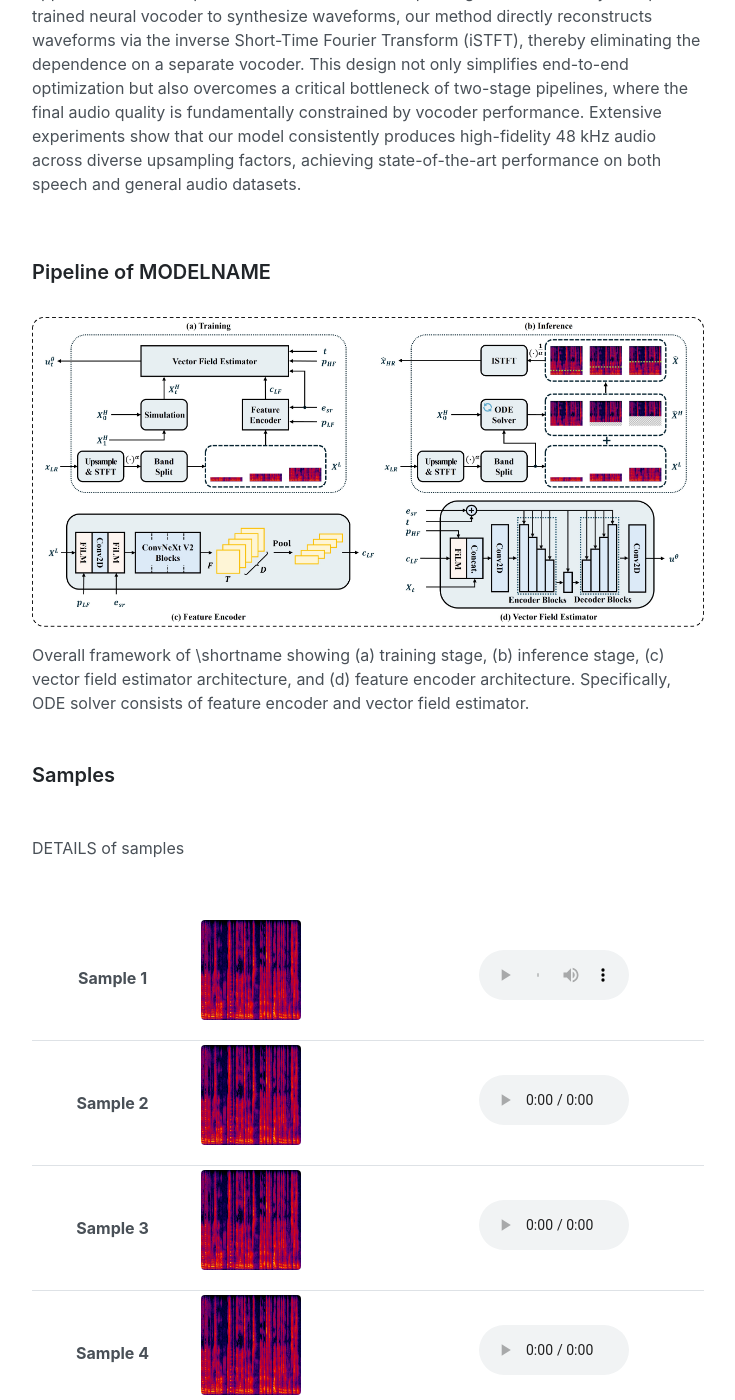
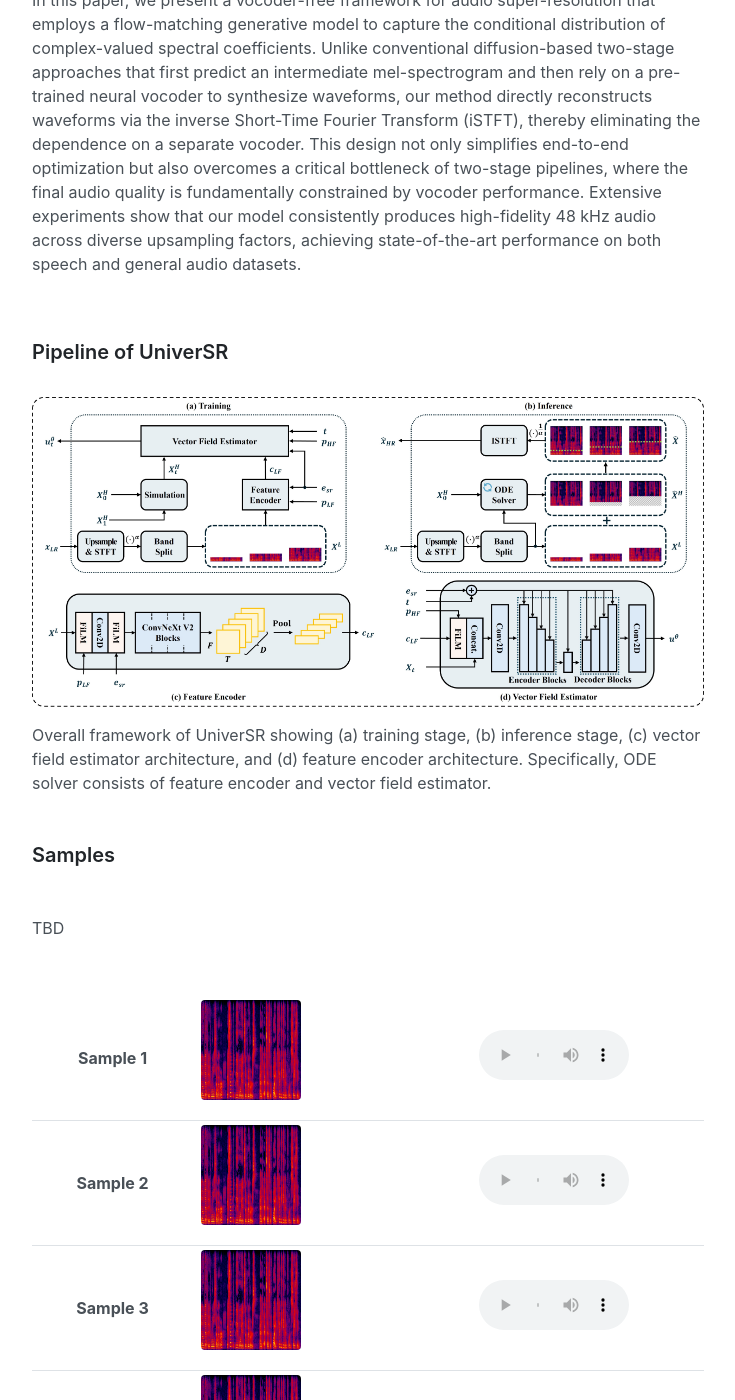
Before and after one commit to anonymous13278/anonymous13278.github.io, a Jekyll site: the page index.html, which Jekyll copies as it is, in a window 1280 px wide and 1400 px high, scrolled down 511 px. Shown: the whole window, without its empty margins (272-1007 px from the left). Built offline with Jekyll 4.4.1, drawn with Linux system fonts in a browser that asks for light colours; some of the changed text lies outside the part shown.

Commit message:
fix table

```diff
--- a/index.html
+++ b/index.html
@@ -44,7 +44,7 @@
       </header>
 
       <main>
-        <h1 id="paper">PAPERNAME</h1>
+        <h1 id="paper">UNIVERSR: UNIFIED AND VERSATILE AUDIO SUPER RESOLUTION VIA VOCODER-FREE FLOW MATCHING</h1>
 
 <p>Anonymous Submission to ICASSP 2026</p>
 
@@ -62,13 +62,13 @@
 
 <p><br /></p>
 
-<h3 id="proposed-method">Pipeline of MODELNAME</h3>
+<h3 id="proposed-method">Pipeline of UniverSR</h3>
 
 <p><br />
 
 <img src="./assets/universr.png" /></p>
 
-Overall framework of \shortname showing (a) training stage, (b) inference stage, (c) vector field estimator architecture, and (d) feature encoder architecture. Specifically, ODE solver consists of feature encoder and vector field estimator.
+Overall framework of UniverSR showing (a) training stage, (b) inference stage, (c) vector field estimator architecture, and (d) feature encoder architecture. Specifically, ODE solver consists of feature encoder and vector field estimator.
 
 <p><br /></p>
 
@@ -76,7 +76,7 @@
 
 <p><br /></p>
 
-<p>DETAILS of samples</p>
+<p>TBD</p>
 
 <p><br /></p>
 
```
